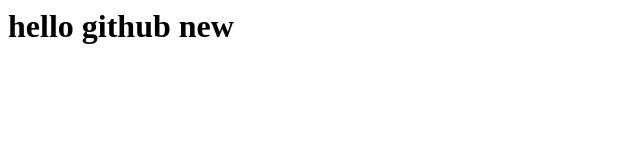
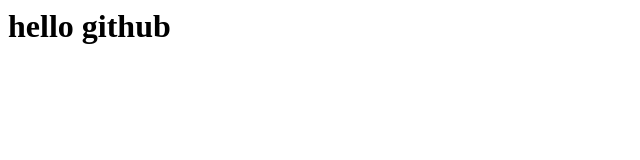
Before and after one commit to jangdndb/myhttp, a plain HTML site: page index.html in a window 1280 px wide. Shown: the full height of the page, 0-640 px from the left. Drawn offline with Linux system fonts and the light colour scheme.

Commit message:
Update index.html

```diff
--- a/index.html
+++ b/index.html
@@ -1 +1 @@
-<h1> hello github new </h1>
+<h1> hello github </h1>
```
